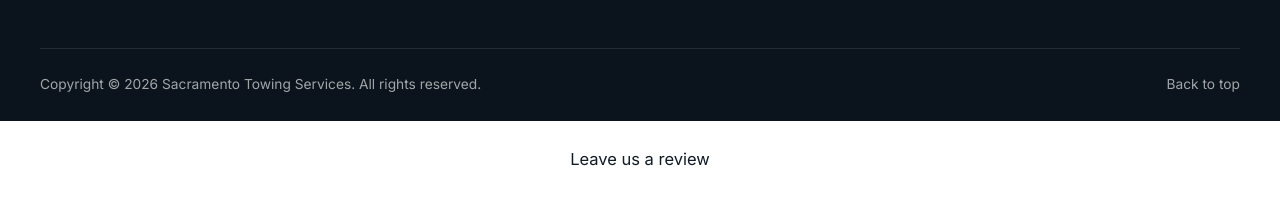
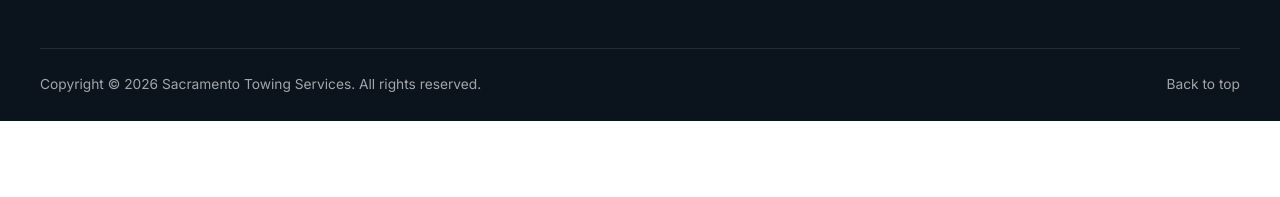
Before and after one commit to hmseeb/redesign-jetzautogroup-com-dd61, a plain HTML site: page blog/classic-car-towing/index.html in a window 1280 px wide. Shown: the part 1852-2049 px from the top of the page. After the commit the page ends 1973 px from the top, so only its background shows below. Drawn offline with nearby package versions, Linux system fonts and the light colour scheme; a web font is replaced by a local one.

Commit message:
chore: update blog

```diff
--- a/blog/classic-car-towing/index.html
+++ b/blog/classic-car-towing/index.html
@@ -142,6 +142,5 @@
     <p><a href="/#top">Back to top</a></p>
   </div>
 </footer>
-<p data-lv-review="1" style="text-align:center;margin:24px 0"><a href="/review">Leave us a review</a></p>
 </body>
 </html>
```
Also changed, not shown: blog/emergency-towing-sacramento/index.html (+0 -1 lines), blog/index.html (+0 -1 lines), blog/roadside-assistance-in-sacramento/index.html (+0 -1 lines), blog/roadside-assistance-near-me/index.html (+0 -1 lines), blog/roadside-assistance/index.html (+0 -1 lines), blog/roadside-help/index.html (+0 -1 lines), blog/towing-cost-sacramento/index.html (+0 -1 lines), blog/towing-equipment/index.html (+0 -1 lines), blog/towing-for-businesses/index.html (+0 -1 lines), blog/towing-help/index.html (+0 -1 lines), blog/towing-vs-roadside-assistance/index.html (+0 -1 lines).
